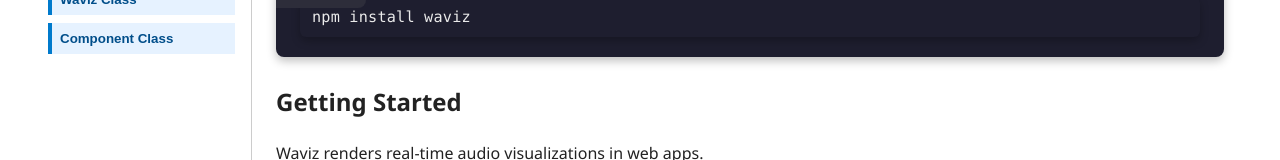
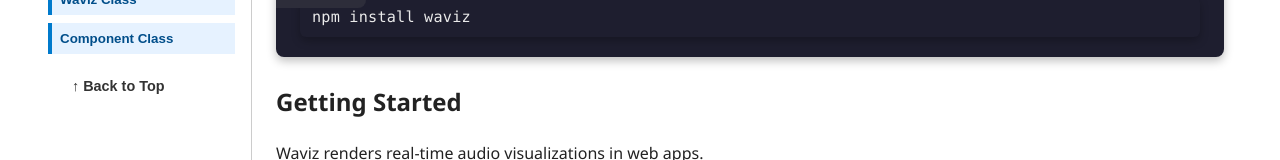
Before and after one commit to Waviz-Team/WavizWebsite, a React (Vite) app: page /docs in a window 1280 px wide. Shown: the part 427-587 px from the top of the page. Built offline with nearby package versions, Linux system fonts and the light colour scheme.

Commit message:
fix(side bar button)

```diff
--- a/src/App.css
+++ b/src/App.css
@@ -368,3 +368,20 @@
   background-color: #e6f2ff;
   color: #000;
 }
+
+/* Scroll to Top Button */
+.scroll-to-top {
+  margin-top: 1rem;
+  margin-left: 1rem;
+  padding: 0.5rem 1rem;
+  font-size: 0.9rem;
+  background-color: #222;
+  color: #fff;
+  border: none;
+  border-radius: 4px;
+  cursor: pointer;
+}
+
+.scroll-to-top:hover {
+  background-color: #444;
+}
--- a/src/pages/Docs.tsx
+++ b/src/pages/Docs.tsx
@@ -3,27 +3,27 @@
 import { BST } from '../components/bst';
 
 export default function Docs() {
-  // Search input from user
+  // User's search input
   const [query, setQuery] = useState('');
 
-  // Filtered API list based on search
+  // Filtered API data based on search input
   const [filteredApiList, setFilteredApiList] = useState<any[]>([]);
 
-  // Index of currently expanded section in sidebar
+  // Currently expanded section in sidebar
   const [expandedSection, setExpandedSection] = useState<number | null>(null);
 
-  // Currently highlighted method name
+  // Method name currently highlighted (for smooth UX)
   const [highlightedMethod, setHighlightedMethod] = useState<string | null>(null);
 
-  // Ref to BST instance used for search
+  // BST instance for search
   const bstRef = useRef<BST | null>(null);
 
-  // Toggle sidebar section open/closed
+  // Toggle open/collapse for sidebar section
   const toggleSection = (index: number) => {
     setExpandedSection((prev) => (prev === index ? null : index));
   };
 
-  // Main API data used to populate docs and sidebar
+  // Documentation content (section-level and method-level info)
   const apiList = [
     {
       name: 'Input Class',
@@ -75,27 +75,27 @@
     }
   ];
 
-  // On mount: build BST for all searchable fields (name, description, methods)
+  // On component mount: construct the BST from all searchable fields
   useEffect(() => {
     const bst = new BST();
-    //section level bst search
     apiList.forEach((item) => {
+      // Insert section-level info
       bst.insert(item.name, item);
       bst.insert(item.description, item);
       if (item.content) bst.insert(item.content, item);
-      //method level bst search
+
+      // Insert method-level info
       item.methods?.forEach((method) => {
         bst.insert(method.name, item);
         bst.insert(method.description, item);
         if (method.content) bst.insert(method.content, item);
       });
     });
-
     bstRef.current = bst;
     setFilteredApiList(apiList);
   }, []);
 
-  // Run search whenever the query changes
+  // When the search query updates, re-run BST search
   useEffect(() => {
     if (!query.trim()) {
       setFilteredApiList(apiList);
@@ -109,7 +109,7 @@
     }
   }, [query]);
 
-  // Automatically remove highlight after 3 seconds
+  // Remove highlight after 3 seconds
   useEffect(() => {
     if (highlightedMethod) {
       const timer = setTimeout(() => {
@@ -121,13 +121,13 @@
 
   return (
     <div className="docs-page">
-      {/* Top heading */}
+      {/* Header */}
       <header className="docs-header">
         <h1>Waviz Documentation</h1>
         <p>Learn how to use Waviz for real-time audio visualization.</p>
       </header>
 
-      {/* Search box */}
+      {/* Search input */}
       <section className="docs-search">
         <input
           type="text"
@@ -139,7 +139,7 @@
       </section>
 
       <div className="docs-container">
-        {/* Sidebar with collapsible sections */}
+        {/* Sidebar */}
         <aside className="docs-sidebar">
           <ul>
             {apiList.map((item, index) => {
@@ -171,9 +171,14 @@
               );
             })}
           </ul>
+
+          {/* Back to Top button inside sidebar */}
+          <button className="scroll-to-top" onClick={() => window.scrollTo({ top: 0, behavior: 'smooth' })}>
+            ↑ Back to Top
+          </button>
         </aside>
 
-        {/* Main content area */}
+        {/* Main content */}
         <main className="docs-content">
           <section className="docs-section">
             <h2>Installation</h2>
```
